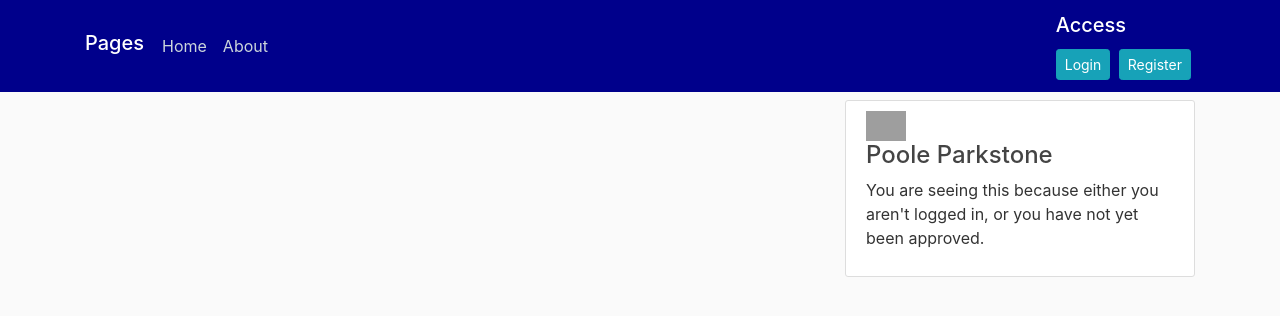
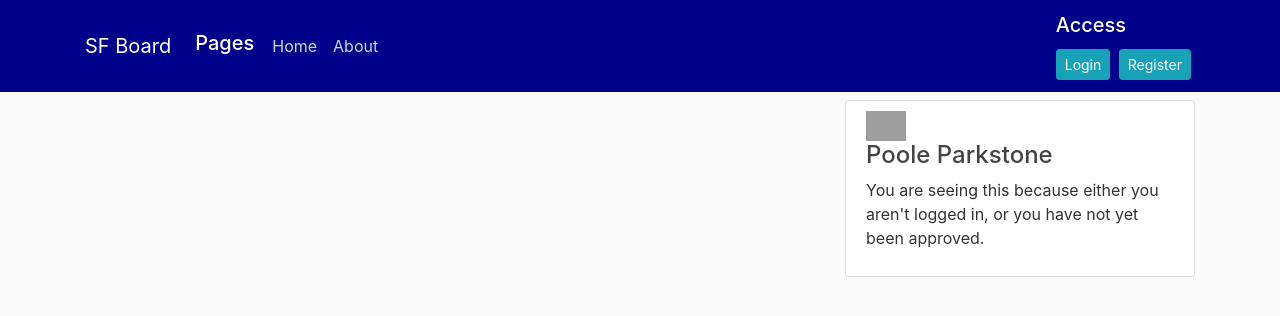
Before and after one commit to patrickd77-eng/DjangoBlogStarter, a Django app: page / in a window 1280 px wide. Shown: the top 316 px of the page. Run offline with Django 3.2, Linux system fonts and the light colour scheme; data that the repository does not hold is empty; some libraries are stand-ins or nearby versions; grey boxes are pictures that could not be loaded.

Commit message:
add brand back in

```diff
--- a/messageboard/blog/templates/blog/base.html
+++ b/messageboard/blog/templates/blog/base.html
@@ -18,6 +18,7 @@
     <header class="site-header">
         <nav class="navbar navbar-expand-md navbar-dark bg-steel fixed-top">
             <div class="container">
+                    <a class="navbar-brand mr-4" href="/">SF Board</a>
                 <button class="navbar-toggler" type="button" data-toggle="collapse" data-target="#navbarToggle"
                     aria-controls="navbarToggle" aria-expanded="false" aria-label="Toggle navigation">
                     <span class="navbar-toggler-icon"></span>
```
